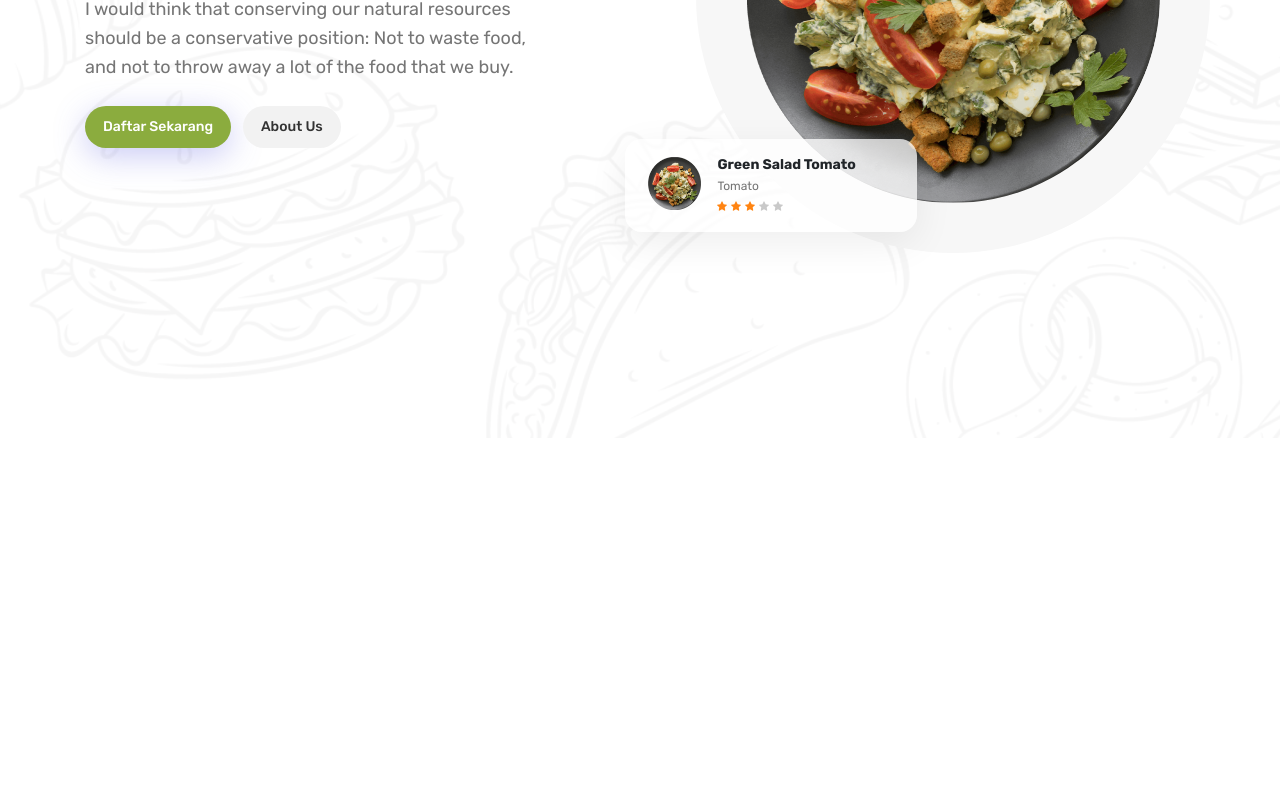
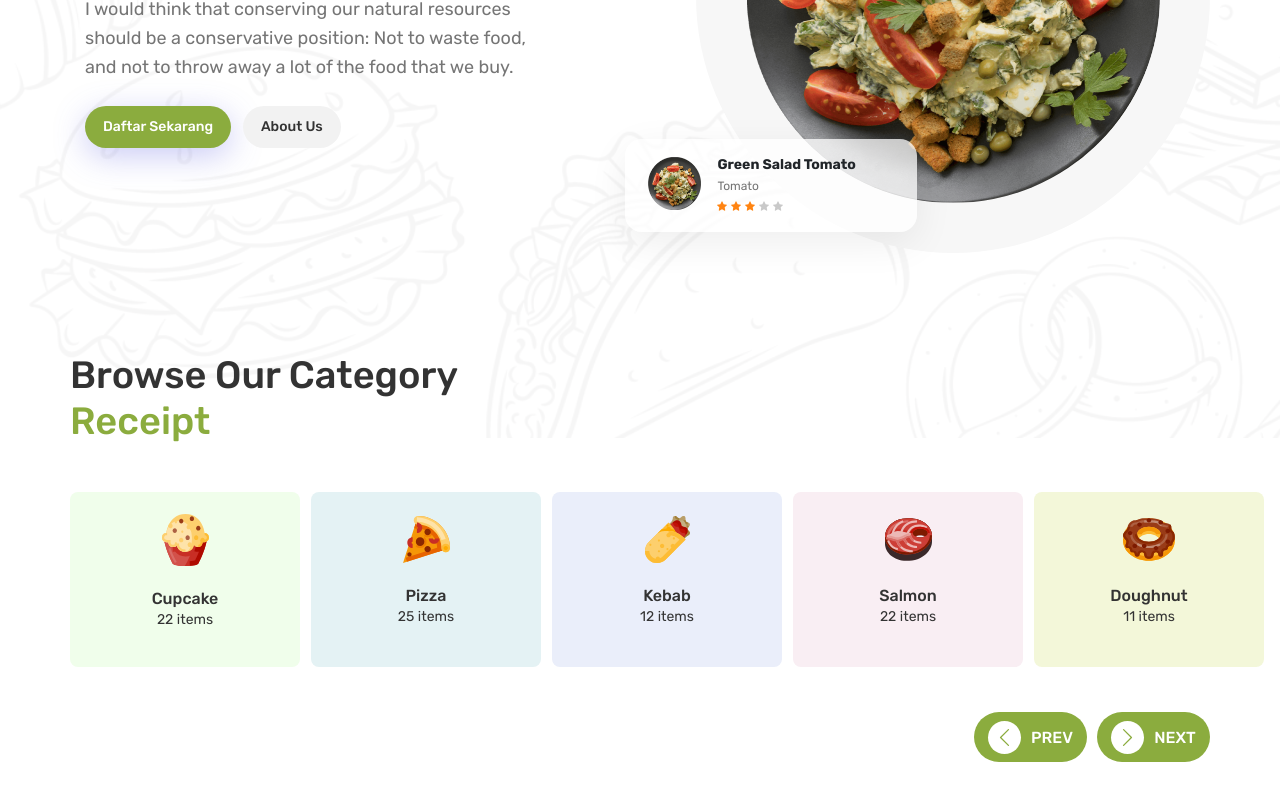
Before and after one commit to ahmdali25/elemes-vue, a Vue app: page / in a window 1280 px wide. Shown: the part 362-1162 px from the top of the page. Before the commit the page ends 800 px from the top, so only its background shows below. Built offline with nearby package versions, Linux system fonts and the light colour scheme.

Commit message:
ADD - add category section component

```diff
--- /dev/null
+++ b/src/components/TheCategory.vue
@@ -0,0 +1,202 @@
+<template>
+  <section class="container category-section">
+    <div class="row">
+      <div class="col">
+        <h1 class="category-title">
+          Browse Our Category <br />
+          <span>Receipt</span>
+        </h1>
+      </div>
+    </div>
+    <div class="food-wrapper">
+      <div v-for="(food, index) in foods" :key="index">
+        <div class="food-card" :style="{ backgroundColor: food.color }">
+          <div class="bg-wrapper"></div>
+          <img
+            class="food-image"
+            :src="require(`../assets/images/${food.name}.svg`)"
+            :alt="food.name"
+          />
+          <div class="food-detail">
+            <p class="food-name text-center">{{ food.name }}</p>
+            <p class="food-total text-center">{{ food.total }} items</p>
+          </div>
+        </div>
+      </div>
+    </div>
+    <div class="nav-wrapper">
+      <div class="button button--state-primary">
+        <div class="button-detail">
+          <div class="icon-circle">
+            <b-icon
+              icon="chevron-left"
+              font-scale="1.5"
+              style="color: #8bac3e"
+            ></b-icon>
+          </div>
+          <span>Prev</span>
+        </div>
+      </div>
+      <div class="button button--state-primary">
+        <div class="button-detail">
+          <div class="icon-circle">
+            <b-icon
+              icon="chevron-right"
+              font-scale="1.5"
+              style="color: #8bac3e"
+            ></b-icon>
+          </div>
+          <span>Next</span>
+        </div>
+      </div>
+    </div>
+  </section>
+</template>
+
+<script>
+export default {
+  name: "TheCategory",
+  data: () => ({
+    foods: [
+      { id: 1, name: "cupcake", total: 22, color: "#F0FEEB" },
+      { id: 2, name: "pizza", total: 25, color: "#E4F2F4" },
+      { id: 3, name: "kebab", total: 12, color: "#EAEEFA" },
+      { id: 4, name: "salmon", total: 22, color: "#F9EEF3" },
+      { id: 5, name: "doughnut", total: 11, color: "#F3F7D9" },
+    ],
+  }),
+};
+</script>
+
+<style scoped>
+.category-section {
+  padding: 100px 0;
+}
+
+.category-title {
+  font-family: "Rubik";
+  font-weight: 500;
+  font-size: 38px;
+  color: #333333;
+}
+
+.category-title span {
+  color: #8bac3e;
+}
+
+.food-wrapper {
+  margin-top: 40px;
+  display: flex;
+  flex-direction: row;
+  gap: 11px;
+  height: 180px;
+}
+
+.food-card {
+  position: relative;
+  display: flex;
+  flex-direction: column;
+  justify-content: center;
+  align-items: center;
+  padding: 30px 81px;
+  width: 230px;
+  height: 175px;
+  border-radius: 8px;
+}
+
+.food-card:hover {
+  height: 195px;
+}
+
+.food-name {
+  margin-top: 21px;
+  font-weight: 500;
+  font-size: 16px;
+  color: #333333;
+  text-transform: capitalize;
+}
+
+.food-total {
+  margin-top: -18px;
+  font-weight: 400;
+  font-size: 14px;
+  color: #333333;
+}
+
+.bg-wrapper {
+  position: absolute;
+  top: 0;
+  right: 0;
+  bottom: 0;
+  left: 0;
+}
+
+.bg-wrapper:hover {
+  background: url("../assets/images/hero.png");
+  background-repeat: no-repeat;
+  background-size: cover;
+  opacity: 0.05;
+  width: 100%;
+  height: 100%;
+  opacity: 0.09;
+}
+
+.food-image {
+  z-index: 10;
+}
+
+.food-detail {
+  z-index: 10;
+}
+
+.nav-wrapper {
+  padding: 40px 0;
+  display: flex;
+  flex-direction: row;
+  justify-content: end;
+  gap: 10px;
+}
+
+.button {
+  background: #f2f2f2;
+  color: #333333;
+  font-weight: 500;
+  font-size: 14px;
+  padding: 9px 13px;
+  width: 113px;
+  height: 50px;
+  border-radius: 100px;
+  border: none;
+  cursor: pointer;
+}
+
+.button--state-primary {
+  background: #8bac3e;
+  color: #ffffff;
+}
+
+.button-detail {
+  display: flex;
+  flex-direction: row;
+  justify-content: center;
+  align-items: center;
+  gap: 10px;
+}
+
+.icon-circle {
+  width: 33px;
+  height: 33px;
+  background: #ffffff;
+  border-radius: 100px;
+  display: flex;
+  flex-direction: row;
+  justify-content: center;
+  align-items: center;
+}
+
+.button span {
+  text-transform: uppercase;
+  font-weight: 500;
+  font-size: 16px;
+}
+</style>
--- a/src/views/HomeView.vue
+++ b/src/views/HomeView.vue
@@ -1,14 +1,16 @@
 <template>
   <main class="home">
     <TheHero />
+    <TheCategory />
   </main>
 </template>
 
 <script>
 import TheHero from "../components/TheHero.vue";
+import TheCategory from "../components/TheCategory.vue";
 
 export default {
   name: "HomeView",
-  components: { TheHero },
+  components: { TheHero, TheCategory },
 };
 </script>
```
